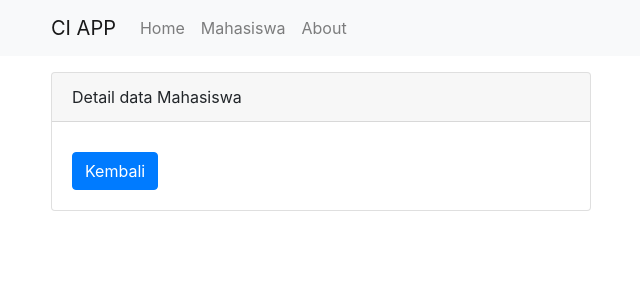
After one commit to sowaijing/ci-app, a CodeIgniter app: page /ci-app/index.php/mahasiswa/detail/1 in a window 1280 px wide. The commit adds this page. Shown: the top 300 px of the page, without its empty margins (34-674 px from the left). Run offline with CodeIgniter, Linux system fonts and the light colour scheme; data that the repository does not hold is empty.

Commit message:
add function Detail

```diff
--- a/application/controllers/Mahasiswa.php
+++ b/application/controllers/Mahasiswa.php
@@ -43,8 +43,15 @@ class Mahasiswa extends CI_Controller {
 		$this->Mahasiswa_model->hapusDataMahasiswa($id);
 		$this->session->set_flashdata('flash', 'Dihapus');
 		redirect('mahasiswa');
+	}
 
-
+	public function detail($id)
+	{
+		$data['judul'] = 'Detail Data Mahasiswa';
+		$data['mahasiswa'] = $this->Mahasiswa_model->getMahasiswaById($id);
+		$this->load->view('templates/header', $data);
+		$this->load->view('mahasiswa/detail', $data);
+		$this->load->view('templates/footer');
 	}
 
 }
--- a/application/models/Mahasiswa_model.php
+++ b/application/models/Mahasiswa_model.php
@@ -26,4 +26,9 @@ class Mahasiswa_model extends CI_model {
 		$this->db->where('id', $id);
 		$this->db->delete('mahasiswa');
 	}
+
+	public function getMahasiswaById($id)
+	{
+		return $this->db->get_where('mahasiswa', ['id' => $id])->row_array();
+	}
 }
--- /dev/null
+++ b/application/views/mahasiswa/detail.php
@@ -0,0 +1,19 @@
+<div class="container">
+	<div class="row mt-3">
+		<div class="col-md-6">
+			<div class="card">
+				<div class="card-header">Detail data Mahasiswa</div>
+				  <div class="card-body">
+				    <h5 class="card-title"><?= $mahasiswa['nama']; ?></h5>
+				    <h6 class="card-subtitle mb-2 text-muted"><?= $mahasiswa['email']; ?></h6>
+				    <p class="card-text"><?= $mahasiswa['nrp']; ?></p>
+				    <p class="card-text"><?= $mahasiswa['jurusan']; ?></p>
+				    <a href="<?= base_url(); ?>mahasiswa" class="btn btn-primary">Kembali</a>
+				  </div>
+			</div>
+
+
+
+		</div>
+	</div>
+</div>
--- a/application/views/mahasiswa/index.php
+++ b/application/views/mahasiswa/index.php
@@ -29,6 +29,7 @@
 			  			<li class="list-group-item">
 			  				<?= $mhs['nama'];  ?>
 			  				<a href="<?= base_url(); ?>mahasiswa/hapus/<?= $mhs['id']; ?>" class="badge badge-danger float-right" onclick="return confirm('yakin?');">hapus</a>
+			  				<a href="<?= base_url(); ?>mahasiswa/detail/<?= $mhs['id']; ?>" class="badge badge-primary float-right" >detail</a>
 
 			  			</li>
 			 		<?php endforeach; ?>
--- a/application/views/templates/header.php
+++ b/application/views/templates/header.php
@@ -7,6 +7,9 @@
 
     <!-- Bootstrap CSS -->
     <link rel="stylesheet" href="https://stackpath.bootstrapcdn.com/bootstrap/4.3.1/css/bootstrap.min.css" integrity="sha384-ggOyR0iXCbMQv3Xipma34MD+dH/1fQ784/j6cY/iJTQUOhcWr7x9JvoRxT2MZw1T" crossorigin="anonymous">
+
+    <!-- My CSS -->
+    <link rel="stylesheet" href="<?= base_url(); ?>assets/css/style.css">
 
     <title><?php echo $judul; ?></title>
   </head>
--- /dev/null
+++ b/assets/css/style.css
@@ -0,0 +1,4 @@
+.badge {
+	margin-left: 3px;
+
+}
```
